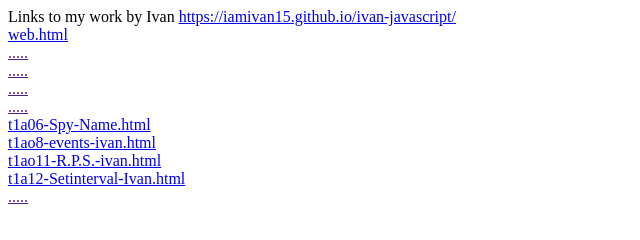
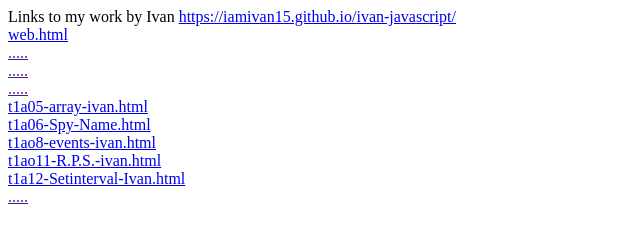
Before and after one commit to iamivan15/ivan-javascript, a plain HTML site: page index.html in a window 1280 px wide. Shown: the whole page, without its empty margins (0-640 px from the left). Drawn offline with Linux system fonts and the light colour scheme.

Commit message:
Update index.html

```diff
--- a/index.html
+++ b/index.html
@@ -11,7 +11,7 @@ Links to my work by Ivan
 
 <a href="">.....</a><br>
 
-<a href="">.....</a><br>
+<a href="t1a05-array-ivan.html">t1a05-array-ivan.html</a><br>
 
 <a href="t1a06-Spy-Name.html">t1a06-Spy-Name.html</a><br>
 
```
